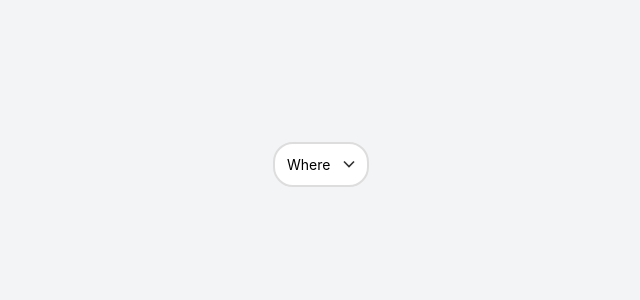
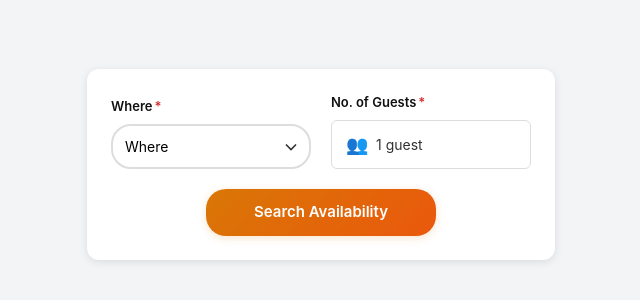
Before and after one commit to IshanTaunk/E-commerce, a React (Vite) app in the folder frontend/: page / in a window 1280 px wide. Shown: the part 236-536 px from the top of the page, without its empty margins (319-959 px from the left). Built offline with nearby package versions, Linux system fonts and the light colour scheme.

Commit message:
fix: added guest field and overall booking bar CSS

```diff
--- /dev/null
+++ b/frontend/src/features/guestCounter/GuestContainer.css
@@ -0,0 +1,66 @@
+.guest-counter {
+  display: flex;
+  align-items: center;
+  justify-content: space-between;
+  gap: 24px;
+  padding: 12px 0;
+  min-width: 200px;
+}
+
+.guest-counter__info {
+  display: flex;
+  flex-direction: column;
+}
+
+.guest-counter__label {
+  font-size: 15px;
+  font-weight: 600;
+  color: #111;
+}
+
+.guest-counter__required {
+  color: #111;
+  margin-left: 1px;
+}
+
+.guest-counter__sublabel {
+  font-size: 13px;
+  color: #6b7280;
+  margin-top: 2px;
+}
+
+.guest-counter__controls {
+  display: flex;
+  align-items: center;
+  gap: 12px;
+}
+
+.guest-counter__btn {
+  width: 32px;
+  height: 32px;
+  border-radius: 50%;
+  border: 1.5px solid #9ca3af;
+  background: white;
+  font-size: 18px;
+  cursor: pointer;
+  display: flex;
+  align-items: center;
+  justify-content: center;
+  color: #374151;
+  transition: border-color 0.15s, color 0.15s;
+  line-height: 1;
+  padding: 0;
+}
+
+.guest-counter__btn:hover {
+  border-color: #111;
+  color: #111;
+}
+
+.guest-counter__value {
+  font-size: 15px;
+  font-weight: 500;
+  min-width: 16px;
+  text-align: center;
+  color: #111;
+}
--- /dev/null
+++ b/frontend/src/features/guestCounter/GuestContainer.tsx
@@ -0,0 +1,26 @@
+interface GuestCounterProps {
+  label: string;
+  sublabel: string;
+  required?: boolean;
+  value: number;
+  onDecrement: () => void;
+  onIncrement: () => void;
+}
+
+import "./GuestContainer.css";
+
+const GuestCounter = ({ label, sublabel, required, value, onDecrement, onIncrement }: GuestCounterProps) => {
+  return (<div className="guest-counter">
+    <div className="guest-counter__info">
+      <span className="guest-counter__label">{label}{required && <span className="guest-counter__required">*</span>}</span>
+      <span className="guest-counter__sublabel">{sublabel}</span>
+    </div>
+    <div className="guest-counter__controls">
+      <button className="guest-counter__btn" onClick={onDecrement} type="button">−</button>
+      <span className="guest-counter__value">{value}</span>
+      <button className="guest-counter__btn" onClick={onIncrement} type="button">+</button>
+    </div>
+  </div>);
+};
+
+export default GuestCounter;
--- /dev/null
+++ b/frontend/src/features/searchBar/searchBar.css
@@ -0,0 +1,204 @@
+.booking-bar {
+  background: white;
+  border-radius: 12px;
+  padding: 24px;
+  box-shadow: 0 2px 8px rgba(0, 0, 0, 0.1);
+  display: flex;
+  flex-direction: column;
+  gap: 20px;
+  max-width: 1200px;
+}
+
+.booking-bar__fields {
+  display: flex;
+  gap: 20px;
+  align-items: flex-end;
+  flex-wrap: wrap;
+}
+
+.booking-bar__field {
+  flex: 1;
+  min-width: 200px;
+  display: flex;
+  flex-direction: column;
+  gap: 8px;
+  position: relative;
+}
+
+.booking-bar__field--guests {
+  position: relative;
+}
+
+.booking-bar__label {
+  font-size: 13px;
+  font-weight: 600;
+  color: #111;
+  display: flex;
+  align-items: center;
+  gap: 2px;
+}
+
+.booking-bar__required {
+  color: #d32f2f;
+}
+
+.booking-bar__guests-display {
+  display: flex;
+  align-items: center;
+  gap: 8px;
+  padding: 10px 14px;
+  border: 1px solid #ddd;
+  border-radius: 6px;
+  background: white;
+  font-size: 14px;
+  color: #333;
+  cursor: pointer;
+  transition: border-color 0.2s;
+}
+
+.booking-bar__guests-display:hover {
+  border-color: #999;
+  background: #fafafa;
+}
+
+.booking-bar__guests-icon {
+  font-size: 18px;
+}
+
+.booking-bar__guests-text {
+  font-size: 14px;
+  color: #333;
+}
+
+.booking-bar__guests-dropdown {
+  display: none;
+  position: absolute;
+  top: 100%;
+  left: 0;
+  right: 0;
+  background: white;
+  border: 1px solid #e5e7eb;
+  border-top: none;
+  border-radius: 0 0 8px 8px;
+  padding: 16px;
+  box-shadow: 0 4px 12px rgba(0, 0, 0, 0.15);
+  z-index: 10;
+  margin-top: -1px;
+}
+
+.booking-bar__field--guests:hover .booking-bar__guests-dropdown,
+.booking-bar__field--guests:focus-within .booking-bar__guests-dropdown {
+  display: flex;
+  flex-direction: column;
+  gap: 0;
+}
+
+.booking-bar__search-btn {
+  align-self: center;
+  padding: 12px 48px;
+  background: linear-gradient(135deg, #d97706 0%, #ea580c 100%);
+  color: white;
+  border: none;
+  border-radius: 20px;
+  font-size: 15px;
+  font-weight: 600;
+  cursor: pointer;
+  transition: all 0.2s;
+  box-shadow: 0 2px 8px rgba(217, 119, 6, 0.2);
+}
+
+.booking-bar__search-btn:hover {
+  transform: translateY(-2px);
+  box-shadow: 0 4px 12px rgba(217, 119, 6, 0.3);
+}
+
+.booking-bar__search-btn:active {
+  transform: translateY(0);
+}
+
+/* Guest Counter Styles */
+.guest-counter {
+  display: flex;
+  align-items: center;
+  justify-content: space-between;
+  gap: 24px;
+  padding: 12px 0;
+  border-bottom: 1px solid #e5e7eb;
+}
+
+.guest-counter:last-child {
+  border-bottom: none;
+}
+
+.guest-counter__info {
+  display: flex;
+  flex-direction: column;
+}
+
+.guest-counter__label {
+  font-size: 15px;
+  font-weight: 600;
+  color: #111;
+}
+
+.guest-counter__required {
+  color: #111;
+  margin-left: 1px;
+}
+
+.guest-counter__sublabel {
+  font-size: 13px;
+  color: #6b7280;
+  margin-top: 2px;
+}
+
+.guest-counter__controls {
+  display: flex;
+  align-items: center;
+  gap: 12px;
+}
+
+.guest-counter__btn {
+  width: 32px;
+  height: 32px;
+  border-radius: 50%;
+  border: 1.5px solid #9ca3af;
+  background: white;
+  font-size: 18px;
+  cursor: pointer;
+  display: flex;
+  align-items: center;
+  justify-content: center;
+  color: #374151;
+  transition: border-color 0.15s, color 0.15s;
+  line-height: 1;
+  padding: 0;
+}
+
+.guest-counter__btn:hover {
+  border-color: #111;
+  color: #111;
+}
+
+.guest-counter__value {
+  font-size: 15px;
+  font-weight: 500;
+  min-width: 16px;
+  text-align: center;
+  color: #111;
+}
+
+@media (max-width: 768px) {
+  .booking-bar {
+    padding: 16px;
+  }
+
+  .booking-bar__fields {
+    flex-direction: column;
+    gap: 12px;
+  }
+
+  .booking-bar__field {
+    width: 100%;
+  }
+}
--- a/frontend/src/features/searchBar/searchBar.tsx
+++ b/frontend/src/features/searchBar/searchBar.tsx
@@ -1,6 +1,8 @@
 import { useState } from "react";
 import ResortDropdown from "../resortDropdown/resortDropdown";
 import type { Resort } from "../../services/shared/model/Resort";
+import "./searchBar.css";
+import GuestCounter from "../guestCounter/GuestContainer";
 
 interface BookingFormState {
   resort: Resort | null;
@@ -33,12 +35,56 @@ const BookingBar = () => {
     console.log("Selected resort:", resort);
   };
 
+  const changeCount = (field: "adults" | "children", delta: number) => {
+    setFormState((prev) => {
+      const min = field === "adults" ? 1 : 0;
+      return { ...prev, [field]: Math.max(min, prev[field] + delta) };
+    });
+  };
+
+  const totalGuests = formState.adults + formState.children;
+
+  const handleSearch = () => {
+    console.log("Searching with:", formState);
+  };
+
   return (
-    <div>
-      <ResortDropdown onSelect={handleResortSelect} />
-      {formState.resort && (
-        <p>Selected: {formState.resort.name} in {formState.resort.city}</p>
-      )}
+    <div className="booking-bar">
+      <div className="booking-bar__fields">
+        <div className="booking-bar__field">
+          <label className="booking-bar__label">Where<span className="booking-bar__required">*</span></label>
+          <ResortDropdown onSelect={handleResortSelect} />
+        </div>
+
+        <div className="booking-bar__field booking-bar__field--guests">
+          <label className="booking-bar__label">No. of Guests<span className="booking-bar__required">*</span></label>
+          <div className="booking-bar__guests-display">
+            <span className="booking-bar__guests-icon">👥</span>
+            <span className="booking-bar__guests-text">{totalGuests} guest{totalGuests !== 1 ? "s" : ""}</span>
+          </div>
+          <div className="booking-bar__guests-dropdown">
+            <GuestCounter
+              label="Adults"
+              sublabel="Ages 18 or above"
+              required
+              value={formState.adults}
+              onDecrement={() => changeCount("adults", -1)}
+              onIncrement={() => changeCount("adults", 1)}
+            />
+            <GuestCounter
+              label="Children"
+              sublabel="Ages 0 - 17"
+              value={formState.children}
+              onDecrement={() => changeCount("children", -1)}
+              onIncrement={() => changeCount("children", 1)}
+            />
+          </div>
+        </div>
+      </div>
+
+      <button className="booking-bar__search-btn" onClick={handleSearch}>
+        Search Availability
+      </button>
     </div>
   );
 };
```
Also changed, not shown: frontend/src/home/Home.tsx (+4 -4 lines).
